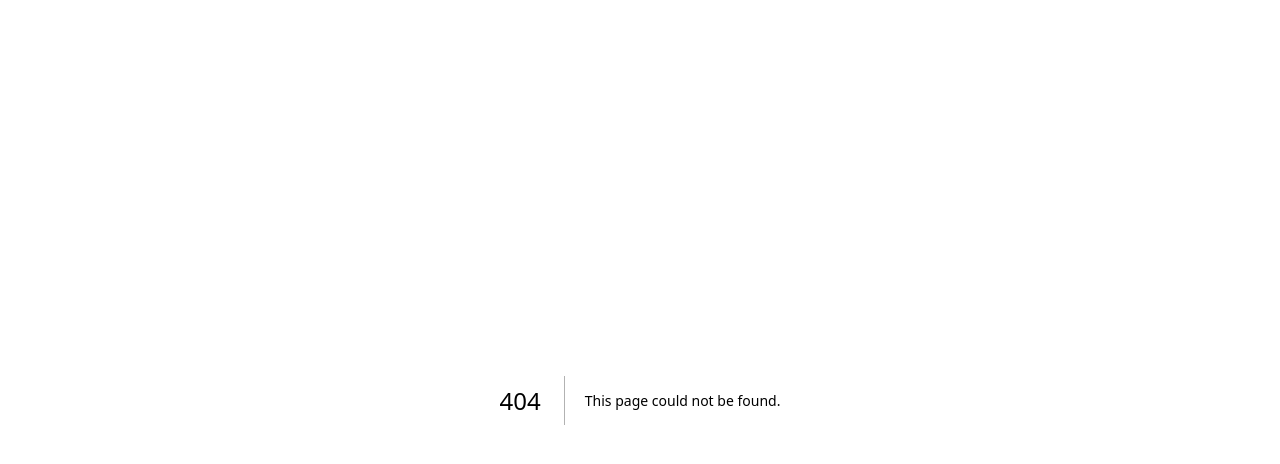
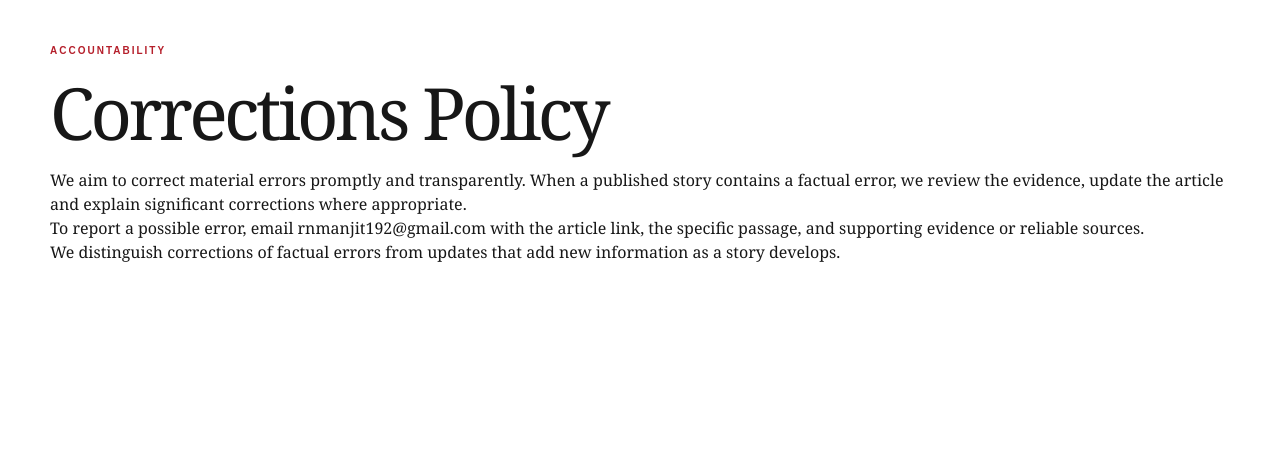
Before and after one commit to manjitkalpana/manjit-rana-portfolio, a Next.js app: page /corrections in a window 1280 px wide. Before the commit this address had no page. Shown: the top 464 px of the page. Built offline with nearby package versions, Linux system fonts and the light colour scheme.

Commit message:
Add missing app/corrections/page.tsx route

```diff
--- /dev/null
+++ b/app/corrections/page.tsx
@@ -0,0 +1,2 @@
+export const metadata={title:"Corrections policy"};
+export default function CorrectionsPage(){return <main className="wrap listingPage"><p className="eyebrow">ACCOUNTABILITY</p><h1>Corrections policy</h1><p>We aim to correct material errors promptly and transparently. When a published story contains a factual error, we review the evidence, update the article and explain significant corrections where appropriate.</p><p>To report a possible error, email <a href="mailto:rnmanjit192@gmail.com">rnmanjit192@gmail.com</a> with the article link, the specific passage, and supporting evidence or reliable sources.</p><p>We distinguish corrections of factual errors from updates that add new information as a story develops.</p></main>}
```
